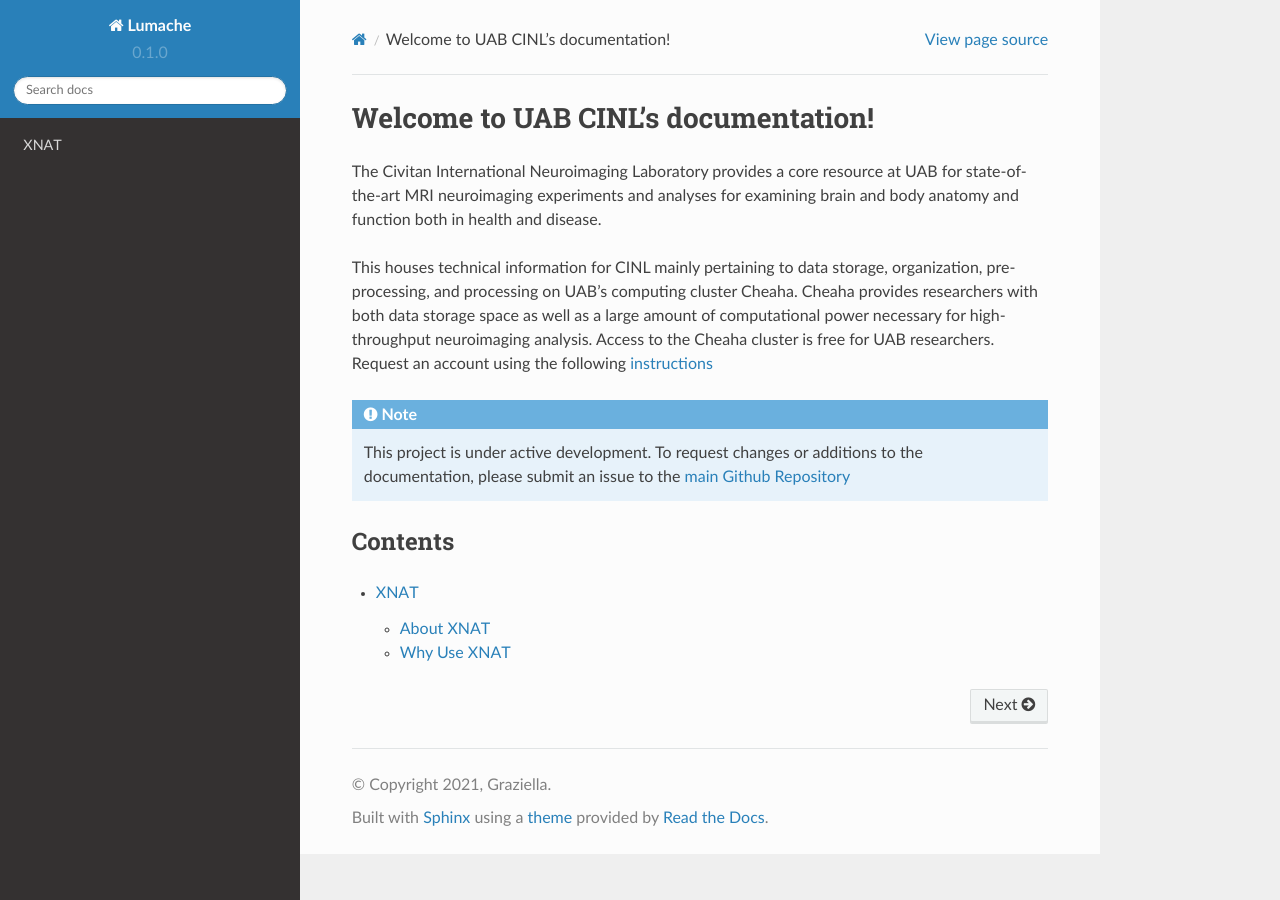
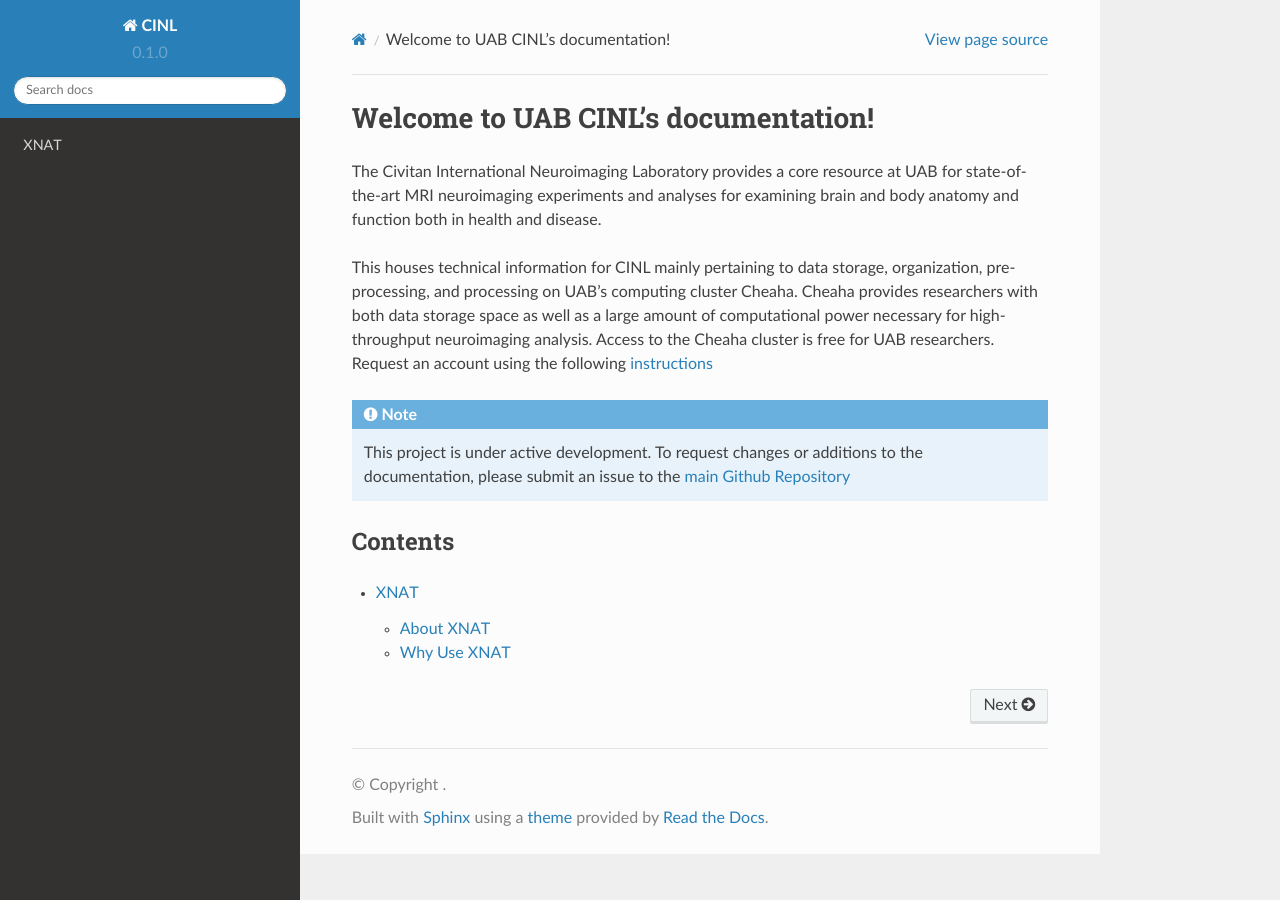
Before and after one commit to KMVisscherLab/CINL-Docs, a Sphinx documentation site: the page built from docs/source/index.rst, in a window 1280 px wide. Built offline with Sphinx 7.4.7 and the Read the Docs theme 2.0.0, drawn with Linux system fonts in a browser that asks for light colours.

Commit message:
Change project name in conf.py

```diff
--- a/docs/source/conf.py
+++ b/docs/source/conf.py
@@ -2,9 +2,9 @@
 
 # -- Project information
 
-project = 'Lumache'
-copyright = '2021, Graziella'
-author = 'Graziella'
+project = 'CINL'
+copyright = ''
+author = 'Defenderfer'
 
 release = '0.1'
 version = '0.1.0'
```
